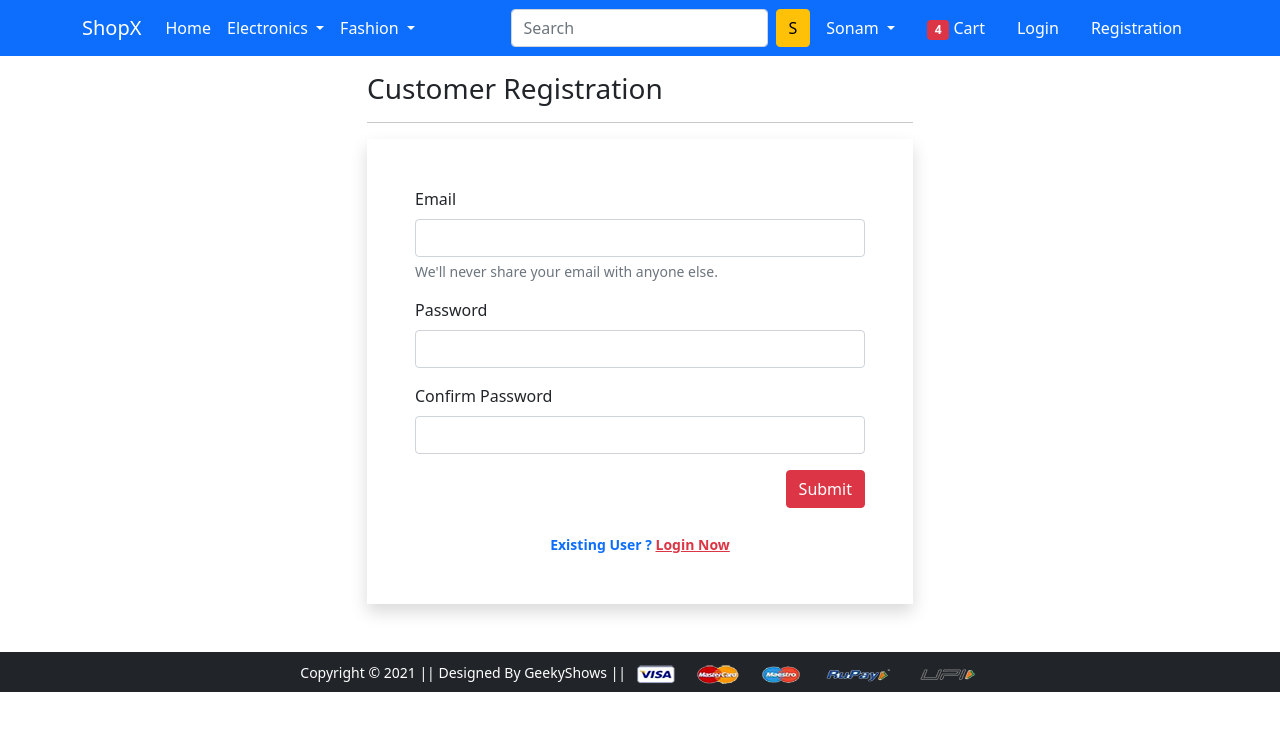
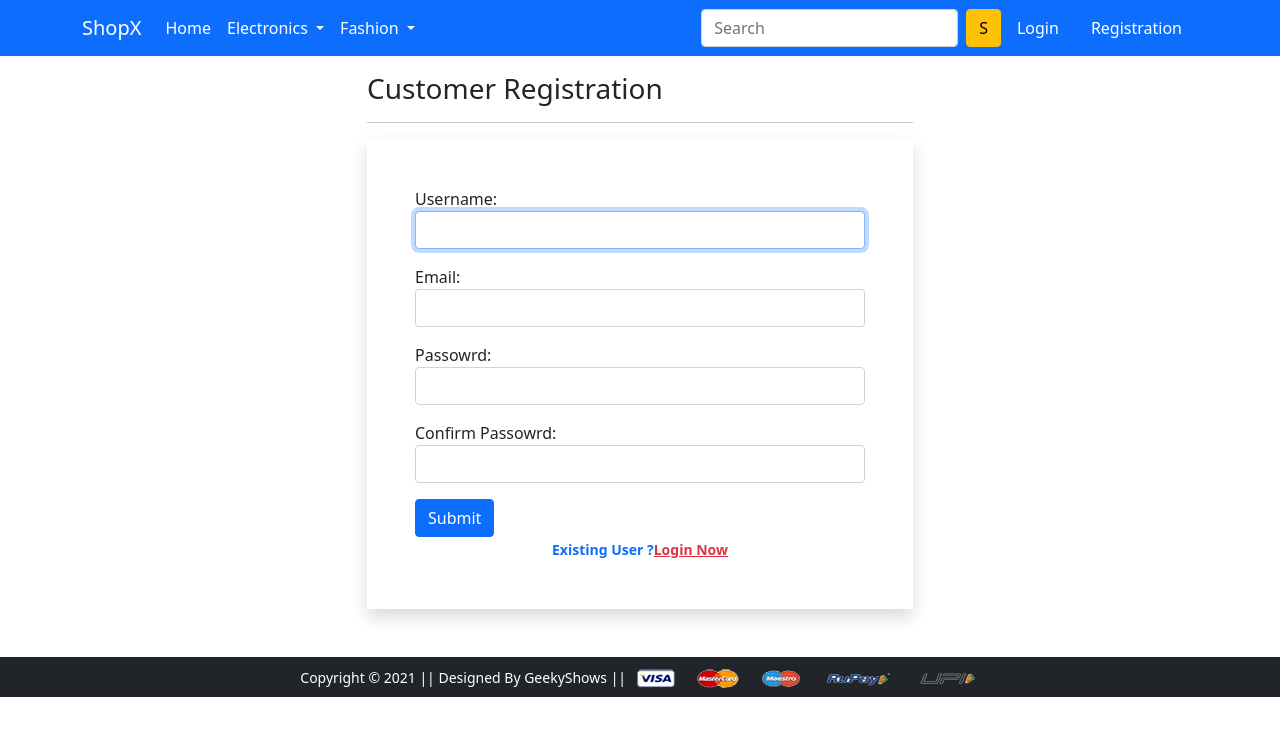
Before and after one commit to ohidul-mallick/Ecom-ShopX, a Django app: page /registration/ in a window 1280 px wide. Shown: the top 736 px of the page. Run offline with Django 3.2, Linux system fonts and the light colour scheme; some libraries are stand-ins or nearby versions.

Commit message:
Registration+Login+Logout+ChangePassword

```diff
--- a/ShopX/ShopX/settings.py
+++ b/ShopX/ShopX/settings.py
@@ -111,3 +111,4 @@ USE_TZ = True
 STATIC_URL = '/static/'
 MEDIA_URL='/media/'
 MEDIA_ROOT=BASE_DIR / 'media'
+LOGIN_REDIRECT_URL ='/profile/'
--- /dev/null
+++ b/ShopX/app/forms.py
@@ -0,0 +1,34 @@
+from django import forms
+from django.contrib.auth.forms import UserCreationForm,AuthenticationForm,UsernameField,PasswordChangeForm
+from django.utils.translation import gettext, gettext_lazy as _
+from django.contrib.auth import (
+    authenticate, get_user_model, password_validation,
+)
+from django.contrib.auth.models import User
+
+class CustomerRegistrationform(UserCreationForm):
+    password1 = forms.CharField(label='Passowrd',widget=forms.PasswordInput(attrs={'class':'form-control'}))
+    password2 = forms.CharField(label='Confirm Passowrd',widget=forms.PasswordInput(attrs={'class':'form-control'}))
+    email = forms.CharField(required=True,widget=forms.EmailInput(attrs={'class':'form-control'}))
+    class Meta:
+        model=User
+        fields=['username','email','password1','password2']
+        labels={'email':'Email'}
+        widgets={'username':forms.TextInput(attrs={'class':'form-control'})}
+
+
+
+class LoginForm(AuthenticationForm):
+    username = UsernameField(widget=forms.TextInput(attrs={'autofocus':True,'class':'form-control'}))
+
+    password = forms.CharField(label=_("Password"),strip=False ,widget=forms.PasswordInput(attrs={'autocomplete':'current-password','class':'form-control'}))
+
+
+class MyPasswordChangeForm(PasswordChangeForm):
+    old_password=forms.CharField(label=_("Old Password"),strip=False,widget=forms.PasswordInput(attrs={'autocomplete':'current-password','autofocus':True,'class':'form-control'}))
+
+
+    new_password1=forms.CharField(label=_("New Password"),strip=False,widget=forms.PasswordInput(attrs={'autocomplete':'new-password','class':'form-control'}),help_text=password_validation.password_validators_help_text_html())
+
+
+    new_password2=forms.CharField(label=_("Confirm New Password"),strip=False,widget=forms.PasswordInput(attrs={'autocomplete':'new-password','class':'form-control'}))
--- a/ShopX/app/templates/app/base.html
+++ b/ShopX/app/templates/app/base.html
@@ -58,6 +58,7 @@
          </form>
          <div>
           <ul class="navbar-nav me-auto mb-2 mb-lg-0">
+          {% if user.is_authenticated %}
            <li class="nav-item dropdown mx-2">
               <a class="nav-link dropdown-toggle text-white" href="#" id="profileDropdown" role="button" data-bs-toggle="dropdown" aria-expanded="false">
                 Sonam
@@ -65,19 +66,21 @@
               <ul class="dropdown-menu" aria-labelledby="profileDropdown">
                 <li><a class="dropdown-item" href="{% url 'profile' %}">Profile</a></li>
                 <li><a class="dropdown-item" href="{% url 'orders' %}">Orders</a></li>
-                <li><a class="dropdown-item" href="{% url 'changepassword' %}">Change Password</a></li>
-                <li><a class="dropdown-item" href="#">Logout</a></li>
+                <li><a class="dropdown-item" href="{% url 'passwordchange' %}">Change Password</a></li>
+                <li><a class="dropdown-item" href="{% url 'logout' %}">Logout</a></li>
               </ul>
             </li>
             <li class="nav-item mx-2">
              <a href="{% url 'add-to-cart' %}" class="nav-link text-white"><span class="badge bg-danger">4</span> Cart </a>
             </li>
+            {% else %}
             <li class="nav-item mx-2">
              <a href="{% url 'login' %}" class="nav-link text-white">Login</a>
             </li>
             <li class="nav-item mx-2">
              <a href="{% url 'customerregistration' %}" class="nav-link text-white">Registration</a>
             </li>
+            {% endif %}
           </ul>
          </div>
        </div>
--- a/ShopX/app/templates/app/customerregistration.html
+++ b/ShopX/app/templates/app/customerregistration.html
@@ -9,30 +9,30 @@
          <hr>
 
          <form action="" method="post" novalidate class="shadow p-5">
-    <div class="mb-3">
-     <label for="inputEmail4" class="form-label">Email</label>
-     <input type="email" class="form-control" id="inputEmail4">
-     <div id="emailHelp" class="form-text">We'll never share your email with anyone else.</div>
+         {% if messages %}
+         {% for message in messages %}
+         <p {% if message.tags %} class="alert alert-{{message.tags}} mb-5" {% endif %}>{{message}}</p>
+         {% endfor %}
+         {% endif %}
+            {% csrf_token %}
+            {% for fm in form %}
+            <div class="form-group mb-3">
+
+               {{fm.label_tag}} {{fm}} <small class="text-danger">{{fm.errors|striptags}}</small>
+
+
             </div>
-    <div class="mb-3">
-     <label for="inputPassword1" class="form-label">Password</label>
-     <input type="password" class="form-control" id="inputPassword1">
-    </div>
-    <div class="mb-3">
-     <label for="inputPassword2" class="form-label">Confirm Password</label>
-     <input type="password" class="form-control" id="inputPassword2">
-    </div>
-    <div class="text-end">
-     <button type="button" class="btn btn-danger">Submit</button>
-    </div>
+            {% endfor %}
+            <input type="submit" value="Submit" class="btn btn-primary">
             <br>
-    <div class="text-center text-primary fw-bold"><small>Existing User ? <a href="{% url 'login' %}"
-       class="text-danger">Login Now</a> </small></div>
+            <div class="text-center text-primary fw-bold"><small>Existing User ?<a href="{% url 'login' %}"
+                     class="text-danger">Login Now</a></small></div>
             {% if form.non_field_errors %}
             {% for error in form.non_field_errors %}
             <p class="alert alert-danger my-3">{{error}}</p>
             {% endfor %}
             {% endif %}
+
          </form>
       </div>
    </div>
--- a/ShopX/app/urls.py
+++ b/ShopX/app/urls.py
@@ -2,6 +2,8 @@ from django.urls import path
 from app import views
 from django.conf import settings
 from django.conf.urls.static import static
+from django.contrib.auth import views as auth_view
+from .forms import LoginForm,MyPasswordChangeForm
 urlpatterns = [
     path('', views.ProductView.as_view(),name='home'),
     path('product-detail/<int:pk>', views.ProductDetailView.as_view(), name='product-detail'),
@@ -10,10 +12,18 @@ urlpatterns = [
     path('profile/', views.profile, name='profile'),
     path('address/', views.address, name='address'),
     path('orders/', views.orders, name='orders'),
-    path('changepassword/', views.change_password, name='changepassword'),
+    # path('changepassword/', views.change_password, name='changepassword'),
     path('mobile/<slug:data>', views.mobile, name='mobiledata'),
     path('mobile/', views.mobile, name='mobile'),
-    path('login/', views.login, name='login'),
-    path('registration/', views.customerregistration, name='customerregistration'),
+
+    path('accounts/login/', auth_view.LoginView.as_view(template_name='app/login.html',authentication_form=LoginForm), name='login'),
+
+    path('logout/',auth_view.LogoutView.as_view(next_page='login'),name='logout'),
+
+    path('passwordchange/',auth_view.PasswordChangeView.as_view(template_name='app/passwordchange.html',form_class=MyPasswordChangeForm,success_url='/passwordchangedone/'),name='passwordchange'),
+
+    path('passwordchangedone/',auth_view.PasswordChangeDoneView.as_view(template_name='app/passwordchangedone.html'),name='passwordchangedone'),
+
+    path('registration/', views.CustomerRegistrationView.as_view(), name='customerregistration'),
     path('checkout/', views.checkout, name='checkout'),
 ]+ static(settings.MEDIA_URL, document_root=settings.MEDIA_ROOT)
--- a/ShopX/app/views.py
+++ b/ShopX/app/views.py
@@ -6,6 +6,8 @@ from .models import (
     Cart,
     OrderPlaced
 )
+from django.contrib import messages
+from .forms import CustomerRegistrationform
 
 # def home(request):
 #  return render(request, 'app/home.html')
@@ -51,8 +53,8 @@ def address(request):
 def orders(request):
  return render(request, 'app/orders.html')
 
-def change_password(request):
- return render(request, 'app/changepassword.html')
+# def change_password(request):
+#  return render(request, 'app/changepassword.html')
 
 def mobile(request, data=None):
     if data==None:
@@ -66,11 +68,23 @@ def mobile(request, data=None):
 
     return render(request, 'app/mobile.html',{'mobiles':mobiles})
 
-def login(request):
- return render(request, 'app/login.html')
+# def login(request):
+#  return render(request, 'app/login.html')
 
-def customerregistration(request):
- return render(request, 'app/customerregistration.html')
+
+
+
+class CustomerRegistrationView(View):
+    def get(self,request):
+        form=CustomerRegistrationform()
+        return render(request,'app/customerregistration.html',{'form':form})
+    def post(self,request):
+        form=CustomerRegistrationform(request.POST)
+        if form.is_valid():
+            messages.success(request,'Congratulations !! You Have Registered Successfully')
+            form.save()
+        return render(request,'app/customerregistration.html',{'form':form})
+
 
 def checkout(request):
  return render(request, 'app/checkout.html')
```
Also changed, not shown: ShopX/app/templates/app/changepassword.html (deleted, +0 -32 lines), ShopX/app/templates/app/login.html (+17 -10 lines), ShopX/app/templates/app/passwordchange.html (added, +38 -0 lines), ShopX/app/templates/app/passwordchangedone.html (added, +21 -0 lines), ShopX/db.sqlite3. Lines whose indentation alone changed are shown as unchanged.
